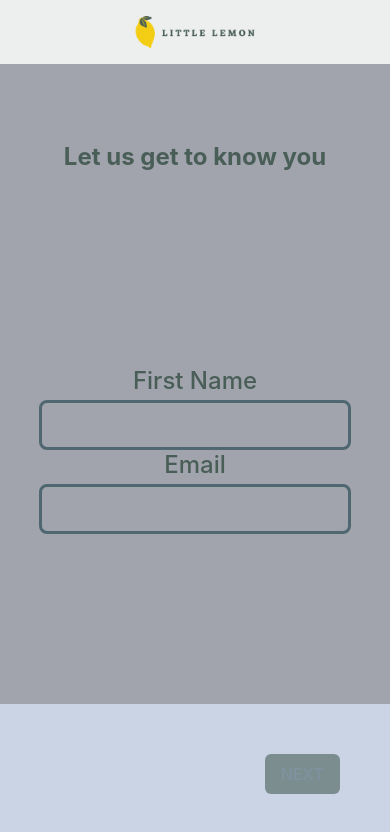
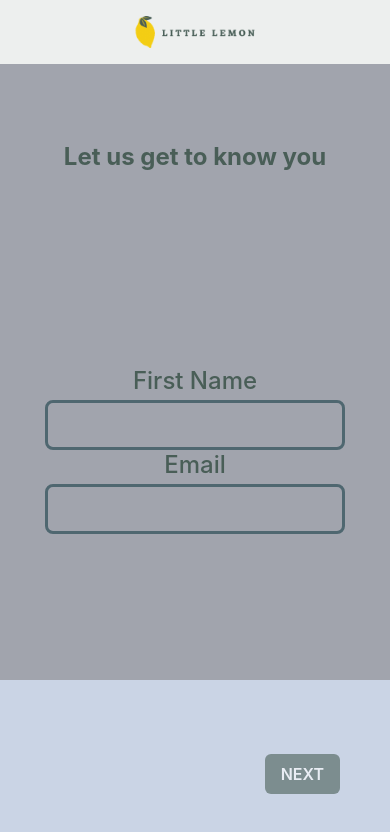
Before and after one commit to ushagour/Little-Lemon-app, a React Native app: screen /Onboarding in a window 390 px wide. Shown: the top 832 px of the page. Built offline with nearby package versions, Linux system fonts and the light colour scheme.

Commit message:
feat: enhance ProfileScreen with save btn that store data in ascnc storage session to recall it while refreshing , also clear  the  profile data on log out -make avatar profile take the first  letter of name -finally some cool style changes .

```diff
--- a/components/Footer.jsx
+++ b/components/Footer.jsx
@@ -39,7 +39,8 @@ const styles = StyleSheet.create({
     opacity: 0.85,
   },
   buttonText: {
-    color: '#4F6770',
+    color: '#FFF',
+    fontStyle: 'bold',
     fontSize: 16,
     fontWeight: '600',
   },
--- a/components/Forms/AppButton.jsx
+++ b/components/Forms/AppButton.jsx
@@ -12,6 +12,7 @@ function AppButton({ title, children, onPress, color = "primary1", buttonStyle,
         { backgroundColor: colors[color] },
         pressed && !disabled ? styles.buttonPressed : null,
         disabled ? styles.buttonDisabled : null,
+        styles.button,
       ]}
       onPress={onPress}
     >
@@ -26,10 +27,16 @@ function AppButton({ title, children, onPress, color = "primary1", buttonStyle,
 
 const styles = StyleSheet.create({
   text: {
-    color: colors.white,
+    color: colors.black,
     fontSize: 18,
     textTransform: "uppercase",
-    fontWeight: "bold",
+  },
+   button: {
+    marginTop: 24,
+    paddingVertical: 10,
+    paddingHorizontal: 16,
+    borderRadius: 6,
+    alignSelf: 'flex-start',
   },
   buttonPressed: {
     opacity: 0.85,
--- a/components/Forms/AppCheckbox.jsx
+++ b/components/Forms/AppCheckbox.jsx
@@ -25,6 +25,6 @@ const styles = StyleSheet.create({
     alignItems: 'center', justifyContent: 'center', marginRight: 12,
   },
   boxChecked: { backgroundColor: '#2E86AB', borderColor: '#2E86AB' },
-  check: { color: '#fff', fontSize: 14, lineHeight: 14 },
+  check: { fontSize: 14, lineHeight: 14 },
   label: { fontSize: 16, color: '#333' },
 });
--- a/components/Forms/TextInput.jsx
+++ b/components/Forms/TextInput.jsx
@@ -11,7 +11,7 @@ const TextInput = ({
   ...rest
 }) => {
   return (
-    <View style={styles.wrapper}>
+
       <RNTextInput
         style={styleInput}
         placeholder={placeholder}
@@ -22,15 +22,8 @@ const TextInput = ({
         accessibilityLabel={accessibilityLabel}
         {...rest}
       />
-    </View>
+
   );
 };
 
 export default TextInput;
-
-const styles = StyleSheet.create({
-
-  wrapper: {
-    width: '100%',
-  },
-});
--- a/navigation/AppNavigator.js
+++ b/navigation/AppNavigator.js
@@ -4,6 +4,7 @@ import { NavigationContainer } from '@react-navigation/native';
 import { createStackNavigator } from '@react-navigation/stack';
 import OnboardingScreen from '../screens/OnboardingScreen';
 import ProfileScreen from '../screens/ProfileScreen';
+import SplashScreen from '../screens/SplashScreen';
 
 
 
@@ -15,6 +16,7 @@ export default function AppNavigator() {
     <NavigationContainer>
       <Stack.Navigator screenOptions={{ headerShown: false }}>
       <Stack.Screen name="Onboarding" component={OnboardingScreen} />
+     <Stack.Screen name="Splash" component={SplashScreen} />
       <Stack.Screen name="Profile" component={ProfileScreen} />
     </Stack.Navigator>
     </NavigationContainer>
--- a/package.json
+++ b/package.json
@@ -13,9 +13,11 @@
     "@react-navigation/native": "^7.1.19",
     "@react-navigation/stack": "^7.6.3",
     "expo": "~54.0.23",
+    "expo-image-picker": "~17.0.8",
     "expo-status-bar": "~3.0.8",
     "react": "19.1.0",
     "react-native": "0.81.5",
+    "react-native-mask-text": "^0.15.0",
     "react-native-safe-area-context": "~5.6.0",
     "react-native-screens": "~4.16.0"
   },
--- a/screens/ProfileScreen.js
+++ b/screens/ProfileScreen.js
@@ -4,23 +4,63 @@ import TextInput from '../components/Forms/TextInput';
 import AppButton from '../components/Forms/AppButton';
 import colors from '../config/colors';
 import AppCheckbox from '../components/Forms/AppCheckbox';
+import { MaskedTextInput } from "react-native-mask-text";
+import AsyncStorage from '@react-native-async-storage/async-storage';
+
 
 const ProfileScreen = ({ route, navigation }) => {
+  const PROFILE_KEY = '@littlelemon_profile';
   const { firstName = '', email = '' } = route?.params || {};
 
   // allow editing in-place
   const [editFirstName, setEditFirstName] = useState(firstName);
   const [familyName, setFamilyName] = useState(route?.params?.familyName || '');
   const [editEmail, setEditEmail] = useState(email);
-  const [phone, setPhone] = useState(route?.params?.phone || '');
+  // phoneMasked holds the formatted string shown in the input (e.g. +1 (555) 555-5555)
+  // phoneRaw holds digits only (e.g. 5555555555)
+  const [phoneMasked, setPhoneMasked] = useState(route?.params?.phone || '');
+  const [phoneRaw, setPhoneRaw] = useState((route?.params?.phone || '').replace(/\D/g, ''));
 
   useEffect(() => {
     // if route params change externally, update local state
     setEditFirstName(firstName);
     setEditEmail(email);
     setFamilyName(route?.params?.familyName || '');
-    setPhone(route?.params?.phone || '');
+    setPhoneMasked(route?.params?.phone || '');
+    setPhoneRaw((route?.params?.phone || '').replace(/\D/g, ''));
   }, [route?.params]);
+
+  // load saved profile from AsyncStorage on mount (session)
+  useEffect(() => {
+    const loadProfile = async () => {
+      try {
+        const json = await AsyncStorage.getItem(PROFILE_KEY);
+        if (json) {
+          const data = JSON.parse(json);
+          if (data.firstName) setEditFirstName(data.firstName);
+          if (data.familyName) setFamilyName(data.familyName);
+          if (data.email) setEditEmail(data.email);
+          if (data.phone) {
+            setPhoneMasked(data.phone);
+            setPhoneRaw((data.phone || '').replace(/\D/g, ''));
+          }
+          if (typeof data.prefOrderStatus === 'boolean') setPrefOrderStatus(data.prefOrderStatus);
+          if (typeof data.prefPasswordChanges === 'boolean') setPrefPasswordChanges(data.prefPasswordChanges);
+          if (typeof data.prefSpecialOffers === 'boolean') setPrefSpecialOffers(data.prefSpecialOffers);
+          if (typeof data.prefNewsletter === 'boolean') setPrefNewsletter(data.prefNewsletter);
+        }
+      } catch (e) {
+        console.log('Failed to load profile from storage', e);
+      }
+    };
+    loadProfile();
+  }, []);
+
+  const phoneIsValid = phoneRaw.length === 10;
+
+  // derive avatar URI (if uploaded) and initials fallback
+  const avatarUri = route?.params?.avatar || route?.params?.photo || null;
+  const initials = `${(editFirstName?.[0] || '').toUpperCase()}${(familyName?.[0] || '').toUpperCase()}`;
 
   // preference checkboxes
   const [prefOrderStatus, setPrefOrderStatus] = useState(false);
@@ -45,7 +85,8 @@ const ProfileScreen = ({ route, navigation }) => {
         <Text  style={styles.backButtonText}>back</Text>
       </TouchableOpacity>
 
-        <Image source={require('../assets/images/Logo.png')} style={styles.logo} resizeMode="contain" />
+        <Image source={avatarUri? avatarUri : initials} style={styles.logo} resizeMode="contain" />
+
 
 
       <TouchableOpacity>
@@ -61,16 +102,51 @@ const ProfileScreen = ({ route, navigation }) => {
           <Text style={styles.ProfileWrapperTitle}>Personal Information</Text>
           <Text style={styles.titleSmall}>Avatar</Text>
           <View style={styles.row}>
-            <Image
-              source={require('../assets/images/Profile.png')}
-              style={styles.avatar}
+            {avatarUri ? (
+              <Image
+                source={typeof avatarUri === 'string' ? { uri: avatarUri } : avatarUri}
+                style={styles.avatar}
+              />
+            ) : (
+              <View style={styles.avatarPlaceholder}>
+                <Text style={styles.avatarInitials}>{initials || 'NN'}</Text>
+              </View>
+            )}
+          <View style={styles.avatarButtons}>
+            <AppButton
+              title=""
+              onPress={() => { /* TODO: open image picker */ }}
+              color="primary1"
+                         buttonStyle={styles.Smbtn}
+
             />
-            <TouchableOpacity style={styles.changeButton}>
-              <Text style={styles.changeButtonText}>Change</Text>
-            </TouchableOpacity>
-            <TouchableOpacity style={styles.removeButton}>
-              <Text style={styles.removeButtonText}>Remove</Text>
-            </TouchableOpacity>
+            <AppButton
+              title=""
+              onPress={() => { /* TODO: remove avatar */ }}
+              color="danger"
+                         buttonStyle={styles.Smbtn}
+
+            />
+            <AppButton
+              title="logout"
+              //clear stored profile and navigate to splash
+              onPress={() => {
+                AsyncStorage.removeItem(PROFILE_KEY)
+                  .then(() => {
+                    navigation.reset({
+                      index: 0,
+                      routes: [{ name: 'Splash' }],
+                    });
+                  })
+                  .catch((e) => {
+                    console.log('Failed to clear profile from storage', e);
+                  });
+              }}
+              color="secondary2"
+                         buttonStyle={styles.Smbtn}
+
+            />
+          </View>
           </View>
 
 
@@ -91,8 +167,26 @@ const ProfileScreen = ({ route, navigation }) => {
           </View>
 
           <View style={styles.inputRow}>
-            <TextInput value={phone} placeholder="Phone" onChangeText={setPhone} styleInput={styles.input} keyboardType="phone-pad" />
+
+            <MaskedTextInput
+              mask="+1 (999) 999-9999"
+              onChangeText={(masked, raw) => {
+                setPhoneMasked(masked);
+                // raw is digits only (react-native-mask-text)
+                setPhoneRaw(raw);
+
+              }}
+              placeholder="+1 (999) 999-9999"
+              style={[styles.input, {  paddingVertical: 8, borderWidth: 1, borderColor: colors.primary1, backgroundColor: '#F5F5F5', paddingHorizontal: 12 }]}
+              keyboardType="phone-pad"
+              value={phoneMasked}
+            />
           </View>
+
+          {!phoneIsValid && phoneRaw.length > 0 ? (
+            <Text style={styles.errorText}>Enter a valid US phone number (10 digits).</Text>
+          ) : null}
+
           {!hasData && <Text style={styles.noData}>No profile data provided.</Text>}
 
 {/* //design for checkbox like figma */}
@@ -105,25 +199,25 @@ const ProfileScreen = ({ route, navigation }) => {
   checked={prefOrderStatus}
   onChange={setPrefOrderStatus}
   style={{ tintColors: { true: colors.primary1, false: '#BFC9CC' } }}
-  text="Order status changes"
+  label="Order status changes"
 />
 <AppCheckbox
   checked={prefPasswordChanges}
   onChange={setPrefPasswordChanges}
   style={{ tintColors: { true: colors.primary1, false: '#BFC9CC' } }}
-  text="Password changes"
+  label="Password changes"
 />
 <AppCheckbox
   checked={prefSpecialOffers}
   onChange={setPrefSpecialOffers}
   style={{ tintColors: { true: colors.primary1, false: '#BFC9CC' } }}
-  text="special offers"
+  label="Special offers"
 />
 <AppCheckbox
   checked={prefNewsletter}
   onChange={setPrefNewsletter}
   style={{ tintColors: { true: colors.primary1} }}
-  text="Newsletter"
+  label="Newsletter"
 />
 
 
@@ -131,13 +225,32 @@ const ProfileScreen = ({ route, navigation }) => {
 
 
           <AppButton
+            title="Save"
+            onPress={async () => {
+              // Collect profile data and include formatted phone
+              const profile = {
+                firstName: editFirstName,
+                email: editEmail,
+                familyName,
+                phone: phoneMasked,
+                prefOrderStatus,
+                prefPasswordChanges,
+                prefSpecialOffers,
+                prefNewsletter,
+              };
+              try {
+                console.log(profile);
 
-
-          buttonStyle={styles.logoutBTN}
-          title="Logout"
-          onPress={() => console.log('logout')}
-          color="primary2"
-
+                await AsyncStorage.setItem(PROFILE_KEY, JSON.stringify(profile));
+              } catch (e) {
+                console.log('Failed to save profile to storage', e);
+              }
+              // update navigation params so other screens get the latest
+              navigation.setParams(profile);
+            }}
+            color="primary2"
+            disabled={!phoneIsValid}
+            buttonStyle={styles.saveButton}
           />
 
  </View>
@@ -146,23 +259,7 @@ const ProfileScreen = ({ route, navigation }) => {
 
    </View>
 
-      <AppButton
-        title="Save"
-        onPress={() => {
-          navigation.setParams({
-            firstName: editFirstName,
-            email: editEmail,
-            familyName,
-            phone,
-            prefOrderStatus,
-            prefPasswordChanges,
-            prefSpecialOffers,
-            prefNewsletter,
-          });
-        }}
-        buttonStyle={styles.editButton}
-        textStyle={styles.editButtonText}
-      />
+
     </View>
   );
 };
@@ -207,7 +304,6 @@ const styles = StyleSheet.create({
 
   },
   ProfileWrapper: {
-    marginTop: 20,
     backgroundColor: colors.white,
     padding: 16,
     borderRadius: 10,
@@ -218,7 +314,6 @@ const styles = StyleSheet.create({
     shadowRadius: 6,
     // elevation for Android
     elevation: 4,
-    marginHorizontal: 4,
   },
   ProfileWrapperTitle: {
     fontSize: 24,
@@ -234,26 +329,21 @@ const styles = StyleSheet.create({
     marginBottom: 16,
     marginRight: 12,
   },
-  changeButton: {
-    backgroundColor: colors.primary1,
-    paddingVertical: 8,
-    paddingHorizontal: 12,
-    borderRadius: 6,
-    marginRight: 10,
+  avatarPlaceholder: {
+    width: 80,
+    height: 80,
+    borderRadius: 40,
+    marginBottom: 16,
+    marginRight: 12,
+    alignItems: 'center',
+    justifyContent: 'center',
+    backgroundColor: '#D9EAF6',
   },
-  changeButtonText: {
-    color: colors.white,
+  avatarInitials: {
+    color: colors.primary1,
+    fontSize: 28,
+    fontWeight: '700',
   },
-  removeButton: {
-    backgroundColor: colors.danger,
-    paddingVertical: 8,
-    paddingHorizontal: 12,
-    borderRadius: 6,
-  },
-  removeButtonText: {
-    color: colors.black,
-  },
-
   title: {
     fontSize: 24,
     fontWeight: '700',
@@ -268,8 +358,13 @@ const styles = StyleSheet.create({
     alignItems: 'center',
     paddingVertical: 6,
   },
+  avatarButtons: {
+  paddingVertical: 6,
+      flexDirection: 'row',
+      height: 120,
+  },
+
   inputContainer: {
-    marginTop: 8,
     alignItems: 'center',
   },
   label: {
@@ -288,27 +383,19 @@ const styles = StyleSheet.create({
     flexDirection: 'row',
     alignItems: 'center',
     marginBottom: 10,
+
+
   },
   input: {
     backgroundColor: colors.white,
     borderRadius: 6,
     height: 40,
     paddingVertical: 8,
-
     borderWidth: 1,
     borderColor: colors.primary1,
     paddingHorizontal: 12,
-  },
-  logoutBTN: {
-    flexDirection: 'row',
-    alignItems: 'center',
-    backgroundColor: colors.primary2,
-    borderRadius: 6,
-    height: 40,
-    paddingVertical: 8,
-        paddingHorizontal: 12,
-
-    justifyContent: "center",
+    backgroundColor: '#F5F5F5',
+    width: '100%',
 
   },
   checkBoxContainer: {
@@ -348,20 +435,23 @@ const styles = StyleSheet.create({
     fontSize: 16,
     color: '#333',
   },
-  editButton: {
-    marginTop: 24,
-    backgroundColor: '#2E86AB',
+  errorText: {
+    color: colors.danger,
+    marginBottom: 8,
+    alignSelf: 'flex-start',
+  },
+  saveButton: {
+    marginTop: 12,
+    alignSelf: 'flex-start',
     paddingVertical: 10,
     paddingHorizontal: 16,
     borderRadius: 6,
-    alignSelf: 'flex-start',
   },
-  editButtonText: {
-    color: '#fff',
-    fontWeight: '600',
-  },
-  buttonPressed: {
-    opacity: 0.85,
+Smbtn: {
+    marginRight: 10,
+    paddingVertical: 6,
+    paddingHorizontal: 12,
+  borderRadius: 6,
   },
 
 
--- a/screens/SplashScreen.js
+++ b/screens/SplashScreen.js
@@ -1,10 +1,10 @@
 import React from 'react';
-import { View, Text, Image, StyleSheet, SafeAreaView, Pressable,ImageBackground } from 'react-native';
+import { View, Text, Image, StyleSheet, SafeAreaView, ImageBackground } from 'react-native';
 
 const SplashScreen = ({ onGetStarted = () => {} }) => {
   return (
    <ImageBackground
-        blurRadius={10}
+        blurRadius={15}   // 👈 adjust blur level
         style={styles.background}
         source={require("../assets/images/Lemon dessert.png")}
       >
--- a/screens/WelcomeScreen.js
+++ b/screens/WelcomeScreen.js
@@ -32,9 +32,11 @@ function WelcomeScreen({navigation}) {
 
   return (
     <ImageBackground
-      blurRadius={10}
+      blurRadius={15}   // 👈 adjust blur level
       style={styles.background}
       source={require("../assets/chair.jpg")}
+
+
     >
       <View style={styles.logoContainer}>
         <Text style={styles.tagline}>Sell What You Don't Need !</Text>
```
Also changed, not shown: 1 other file (tests, documents, lock files or other folders).
